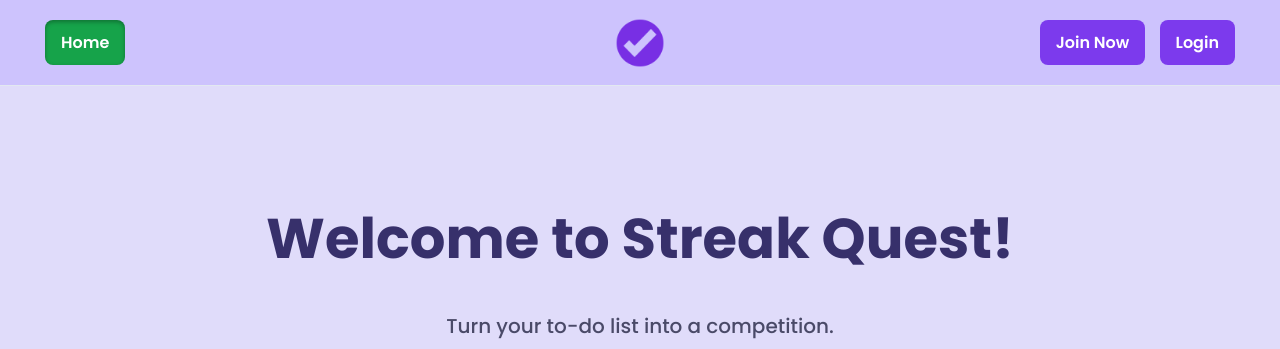
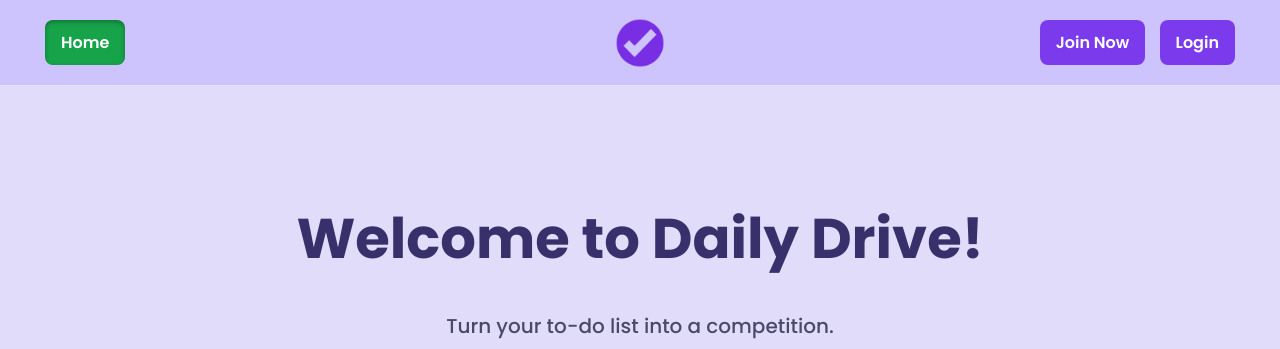
Before and after one commit to ezzeldinamoussa/csc47300-team-404, a React app: page frontend/index.html in a window 1280 px wide. Shown: the top 349 px of the page. Built offline with nearby package versions, Linux system fonts and the light colour scheme.

Commit message:
Changed title of app

```diff
--- a/frontend/index.html
+++ b/frontend/index.html
@@ -28,7 +28,7 @@
     <main>
         <section class="hero-section">
             <div class="hero-content">
-                <h1>Welcome to Streak Quest!</h1>
+                <h1>Welcome to Daily Drive!</h1>
                 <p>Turn your to-do list into a competition.</p>
 
                 <video autoplay muted loop>
```
